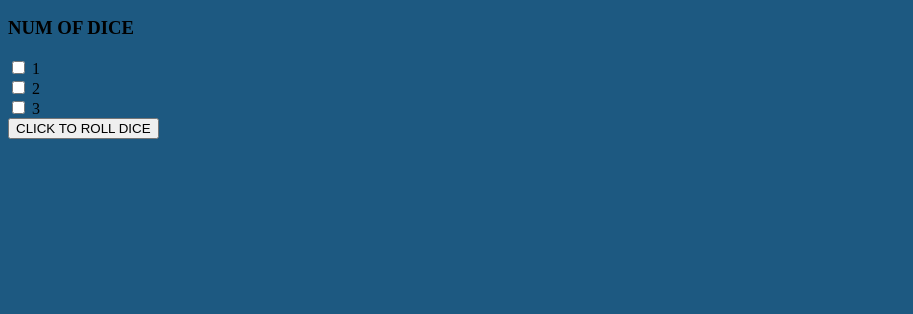
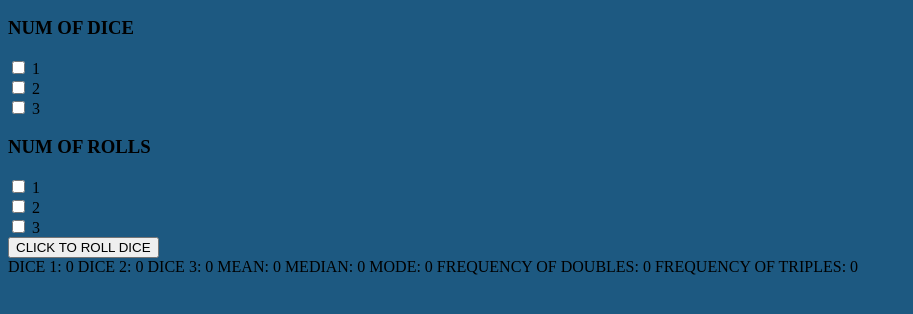
Before and after one commit to mikiwong1/Final-Mini-Project, a plain HTML site: page index.html in a window 1280 px wide. Shown: the part 110-424 px from the top of the page, without its empty margins (0-913 px from the left). Drawn offline with Linux system fonts and the light colour scheme.

Commit message:
Update index.html

```diff
--- a/index.html
+++ b/index.html
@@ -49,7 +49,7 @@ h1{
     }
 
     function mean(){
-        if()
+        document.getElementById.value
     }
 
     function display(){
@@ -71,6 +71,15 @@ h1{
     <input type="checkbox" id="3" name="numDice"value="3"/>
     <label for="3">3</label><br>
 
+    <h3>NUM OF ROLLS</h3>
+
+    <input type="checkbox" id="1" name="numRolls" value="1"/>
+    <label for="1">1</label><br>
+    <input type="checkbox" id="2" name="numRolls" value="2"/>
+    <label for="2">2</label><br>
+    <input type="checkbox" id="3" name="numRolls"value="3"/>
+    <label for="3">3</label><br>
+
     <button onclick="roll();">CLICK TO ROLL DICE</button>
 
     <div id="output"></div>
```
